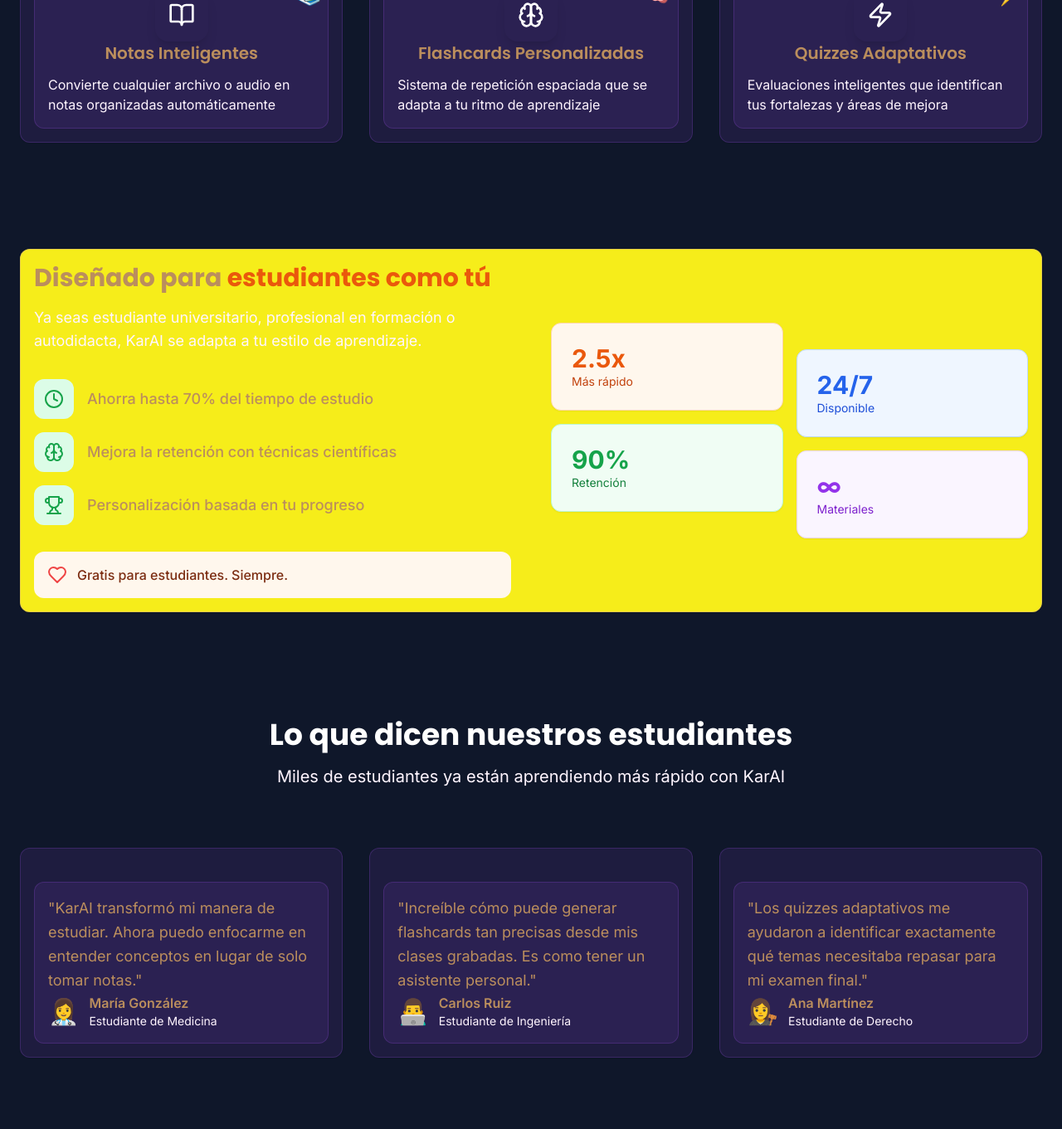
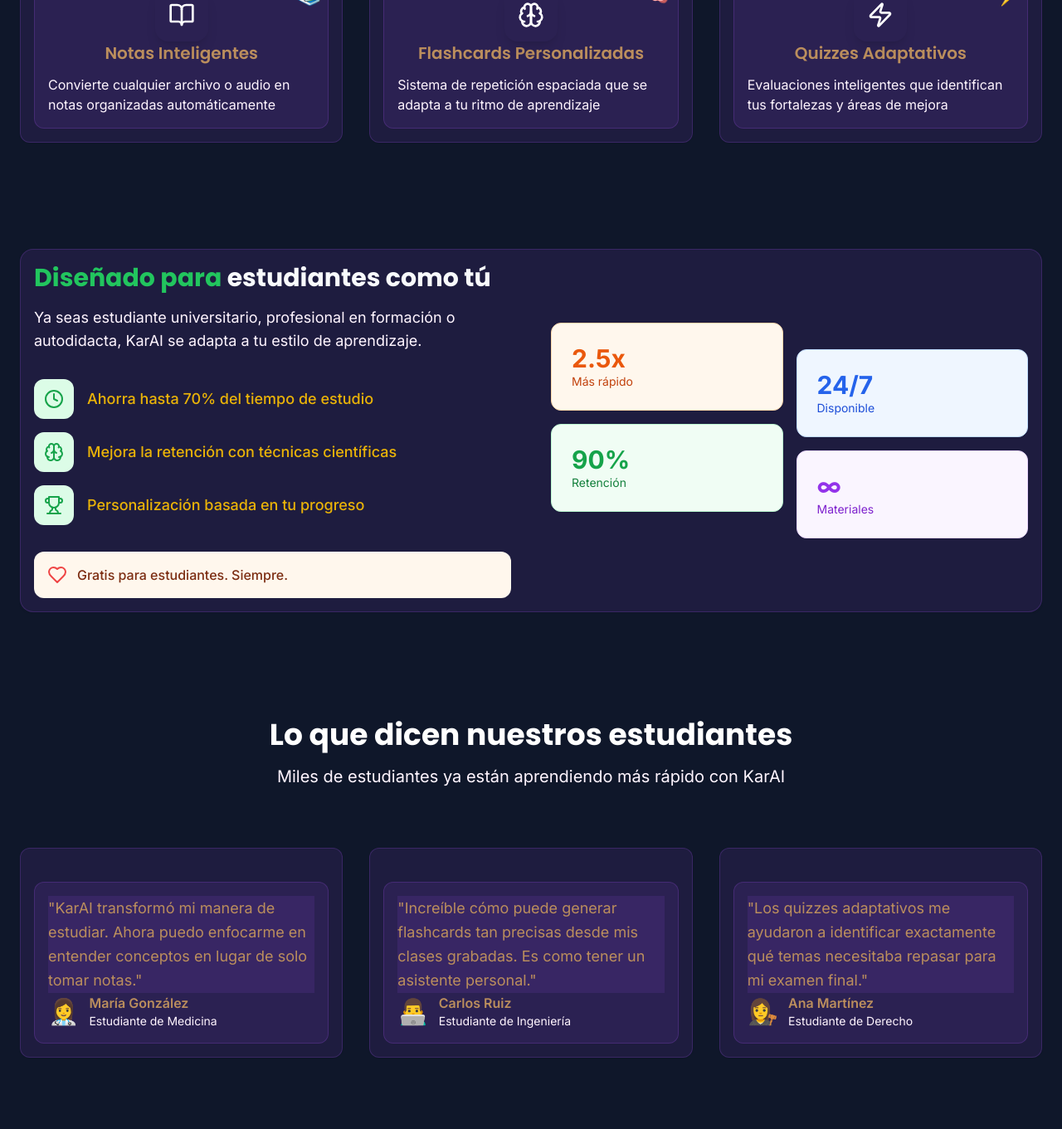
Before and after one commit to Kngu18Create/karai-aprende-rapido, a React (Vite) app: page / in a window 1280 px wide. Shown: the part 1082-2443 px from the top of the page at 83% size. Built offline with nearby package versions, Linux system fonts and the light colour scheme.

Commit message:
Visual edit in Lovable
Edited UI in Lovable

```diff
--- a/src/pages/Welcome.tsx
+++ b/src/pages/Welcome.tsx
@@ -187,13 +187,13 @@ export const Welcome = ({
 
       {/* Benefits Section */}
       <section className="max-w-7xl mx-auto px-6 py-16">
-        <Card className="glass-effect border-0 warm-shadow">
-          <CardContent className="p-12mt-6 p-4 bg-purple-500/10 rounded-xl border border-purple-500/20">
+        <Card className="glass-effect border-0 warm-shadow bg-inherit">
+          <CardContent className="p-12mt-6 p-4 bg-purple-500/10 border border-purple-500/20 rounded-2xl">
             <div className="grid lg:grid-cols-2 gap-12 items-center">
               <div className="space-y-8">
                 <div className="space-y-4">
-                  <h2 className="text-3xl font-bold">
-                    Diseñado para <span className="text-orange-600">estudiantes como tú</span>
+                  <h2 className="text-3xl font-bold text-green-500">
+                    Diseñado para <span className="text-slate-50">estudiantes como tú</span>
                   </h2>
                   <p className="text-lg text-muted-foreground">
                     Ya seas estudiante universitario, profesional en formación o autodidacta,
@@ -206,7 +206,7 @@ export const Welcome = ({
                       <div className="w-12 h-12 bg-green-100 rounded-xl flex items-center justify-center">
                         <benefit.icon className="w-6 h-6 text-green-600" />
                       </div>
-                      <span className="text-lg font-medium">{benefit.text}</span>
+                      <span className="text-lg font-medium text-yellow-500">{benefit.text}</span>
                     </div>)}
                 </div>
 
@@ -257,11 +257,11 @@ export const Welcome = ({
         <div className="grid md:grid-cols-3 gap-8">
           {testimonials.map((testimonial, index) => <Card key={index} className="mt-6 p-4 bg-purple-500/10 rounded-xl border border-purple-500/20">
               <CardContent className="mt-6 p-4 bg-purple-500/10 rounded-xl border border-purple-500/20">
-                <div className="text-lg leading-relaxed">"{testimonial.text}"</div>
+                <div className="text-lg leading-relaxed bg-inherit">"{testimonial.text}"</div>
                 <div className="flex items-center gap-3">
                   <div className="text-3xl">{testimonial.avatar}</div>
                   <div>
-                    <div className="font-semibold">{testimonial.author}</div>
+                    <div className="font-semibold bg-inherit">{testimonial.author}</div>
                     <div className="text-sm text-muted-foreground">{testimonial.role}</div>
                   </div>
                 </div>
```
